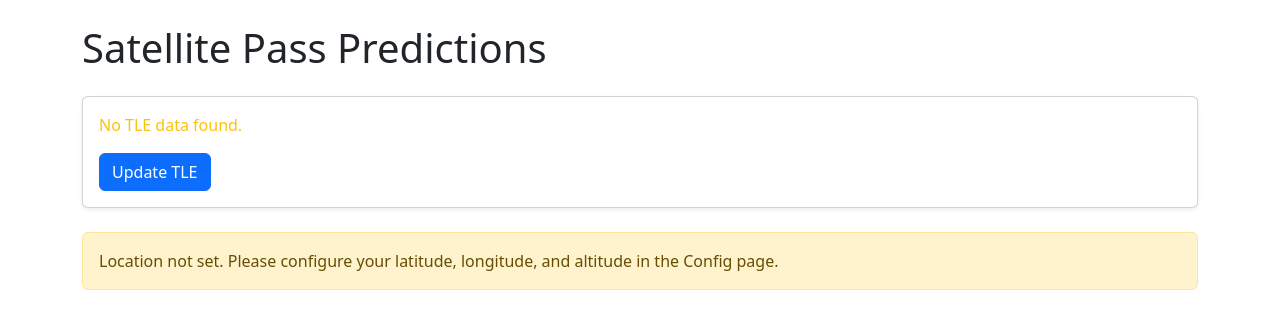
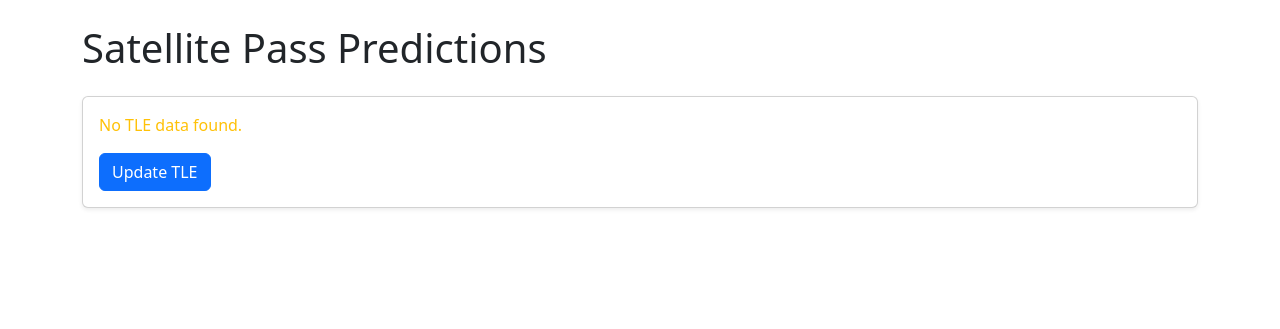
Before and after one commit to Mraanderson/sstv-groundstation, a Flask app: page /passes/ in a window 1280 px wide. Shown: the part 56-385 px from the top of the page. Run offline with Flask 3, Linux system fonts and the light colour scheme.

Commit message:
Update passes.html

```diff
--- a/app/features/passes/templates/passes/passes.html
+++ b/app/features/passes/templates/passes/passes.html
@@ -12,14 +12,12 @@
     {% else %}
       <p class="text-warning">No TLE data found.</p>
     {% endif %}
-    <a href="{{ url_for('update_tle') }}" class="btn btn-primary">Update TLE</a>
+    <a href="{{ url_for('passes.update_tle') }}" class="btn btn-primary">Update TLE</a>
   </div>
 </div>
 
-{% if not location_set %}
-  <div class="alert alert-warning">
-    Location not set. Please configure your latitude, longitude, and altitude in the Config page.
-  </div>
+{% if error %}
+  <div class="alert alert-warning">{{ error }}</div>
 {% endif %}
 
 {% if passes %}
@@ -46,7 +44,7 @@
       </table>
     </div>
   </div>
-{% elif tle_info and location_set %}
+{% elif tle_info and not error %}
   <p>No passes found in the next 24 hours.</p>
 {% endif %}
 {% endblock %}
```
